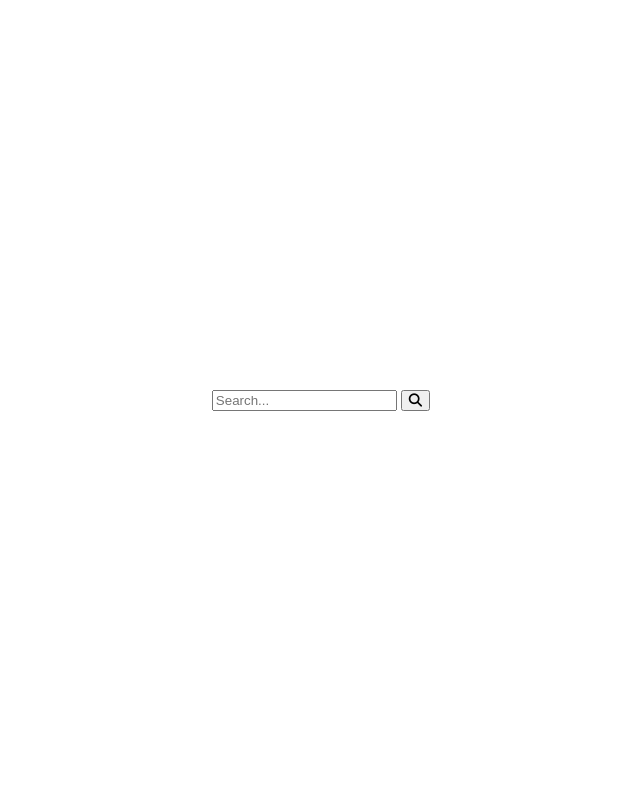
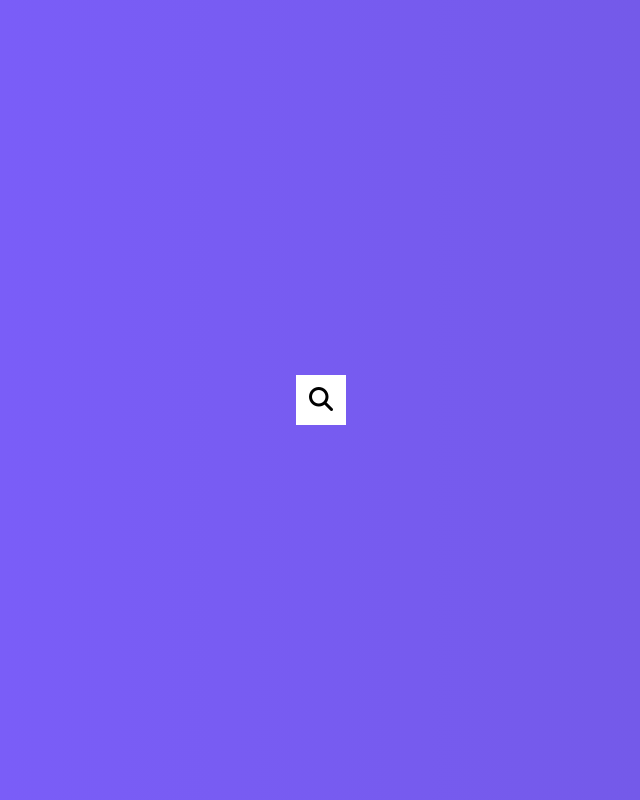
Before and after one commit to kaecodes/hidden-search-widget, a plain HTML site: page index.html in a window 1280 px wide. Shown: the whole page, without its empty margins (319-959 px from the left). Drawn offline with Linux system fonts and the light colour scheme.

Commit message:
add styles

```diff
--- a/style.css
+++ b/style.css
@@ -5,12 +5,52 @@
 }
 
 body {
+  background-image: linear-gradient(90deg, #7d5fff, #7158e2);
   font-family: 'Roboto', sans-serif;
   display: flex;
-  flex-direction: column;
   align-items: center;
   justify-content: center;
   height: 100vh;
   overflow: hidden;
   margin: 0;
 }
+
+.search {
+  position: relative;
+  height: 50px;
+}
+
+.search .input {
+  background-color: #fff;
+  border: 0;
+  font-size: 18px;
+  padding: 15px;
+  height: 50px;
+  width: 50px;
+  transition: width 0.3s ease;
+}
+
+.btn {
+  background-color: #fff;
+  border: 0;
+  cursor: pointer;
+  font-size: 24px;
+  position: absolute;
+  top: 0;
+  left: 0;
+  height: 50px;
+  width: 50px;
+  transition: transform 0.3s ease;
+}
+
+.btn:focus, .input:focus {
+  outline: none;
+}
+
+.search.active .input {
+  width: 200px;
+}
+
+.search.active .btn {
+  transform: translateX(198px);
+}
```
